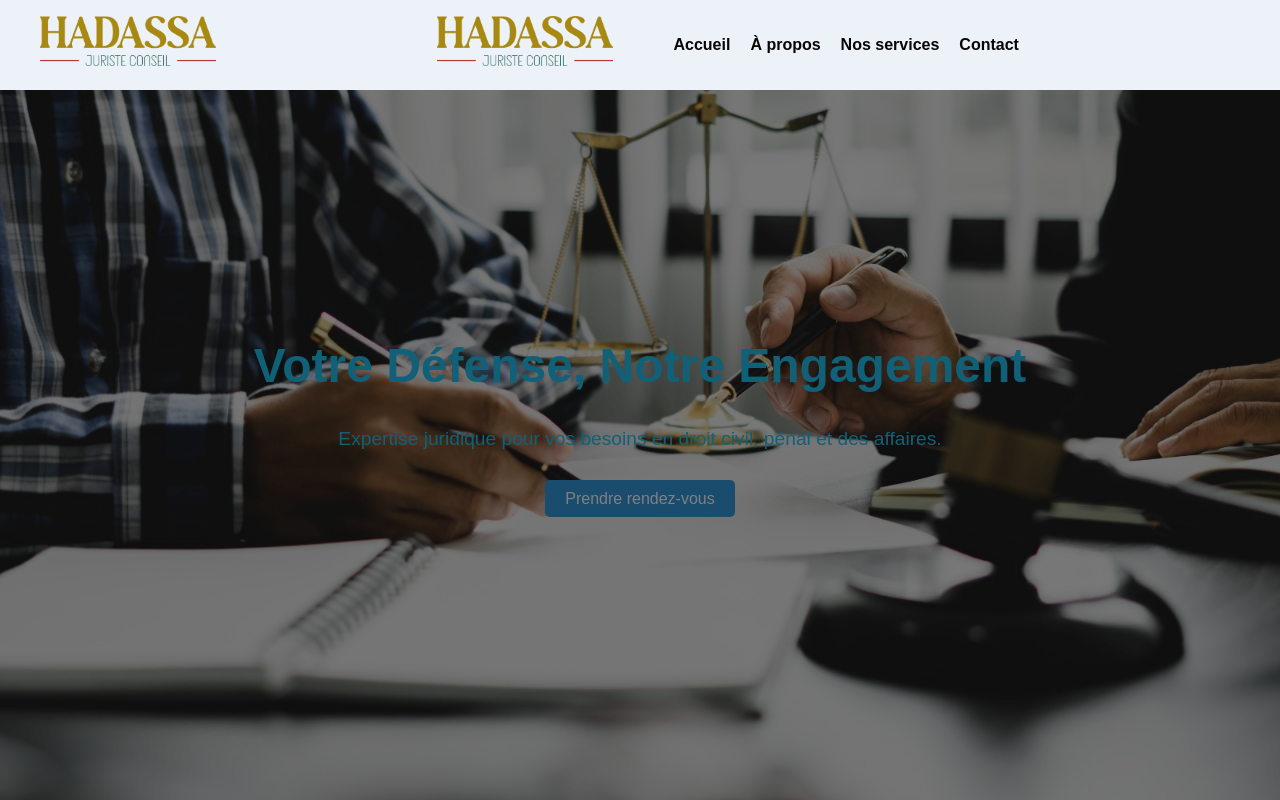
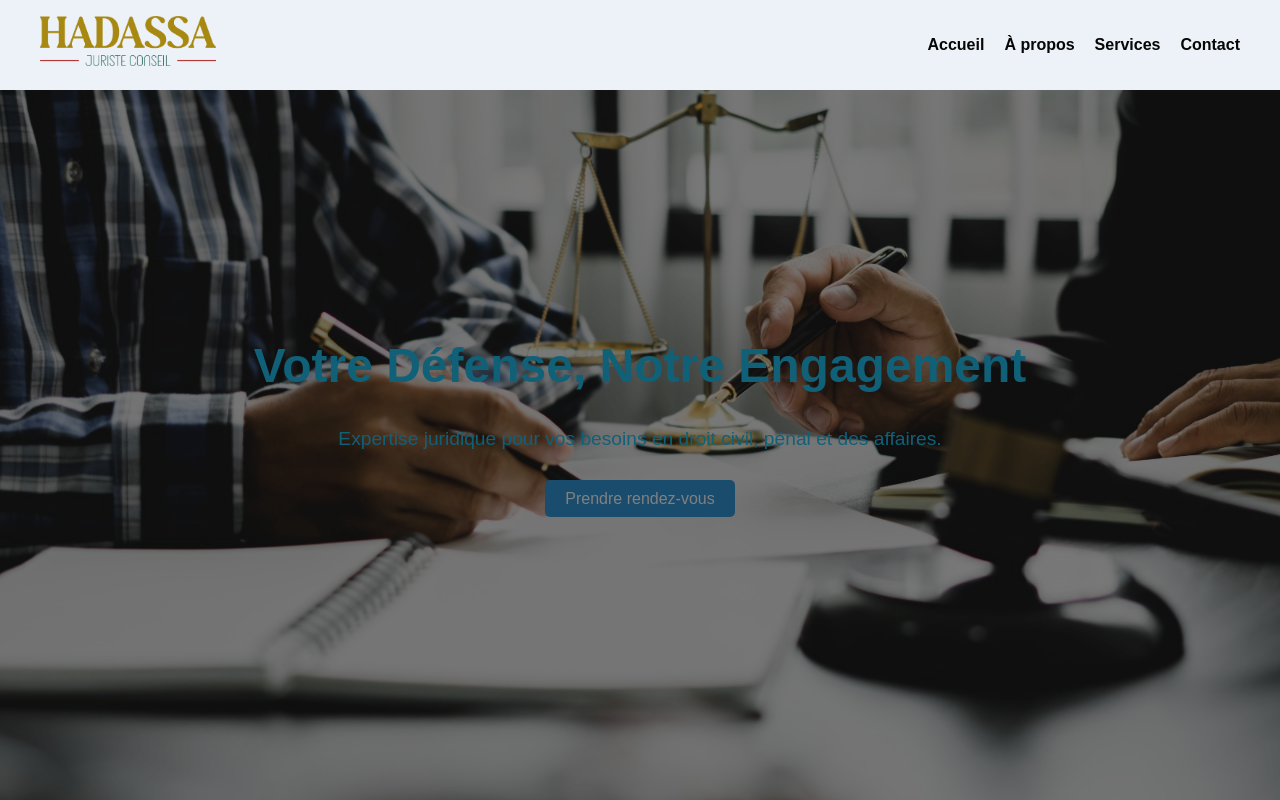
Before and after one commit to KOASSI/jurist, a plain HTML site: page services.html in a window 1280 px wide. Shown: the top 800 px of the page. Drawn offline with Linux system fonts and the light colour scheme; files whose address does not match are found by name.

Commit message:
Update services.html

```diff
--- a/services.html
+++ b/services.html
@@ -13,16 +13,13 @@
             <div class="logo">
                 <img src="images/cav.png" alt="Logo du cabinet">
             </div>
-            <nav>
-                <div class="logo"><img src="images/cav.png" alt=""></div>
-                <ul class="nav-links">
-                    <li><a href="index.html">Accueil</a></li>
-                    <li><a href="propos.html">À propos</a></li>
-                    <li><a href="services.html">Nos services</a></li>
-                    <li><a href="contact.html">Contact</a></li>
+            <ul class="nav-links">
+                <li><a href="index.html">Accueil</a></li>
+                <li><a href="propos.html">À propos</a></li>
 
-                </ul>
-            </nav>
+                <li><a href="services.html">Services</a></li>
+                <li><a href="contact.html">Contact</a></li>
+            </ul>
             <div class="menu-toggle" id="mobile-menu">
                 <span class="bar"></span>
                 <span class="bar"></span>
```
